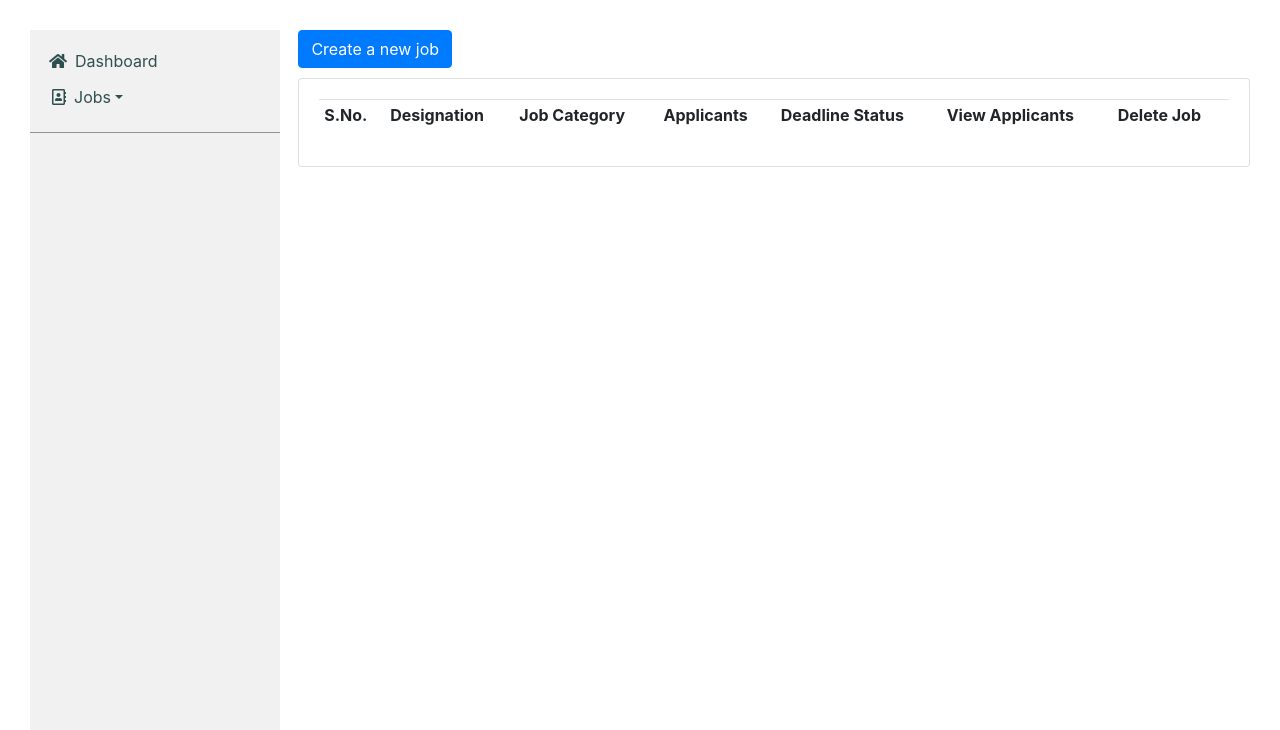
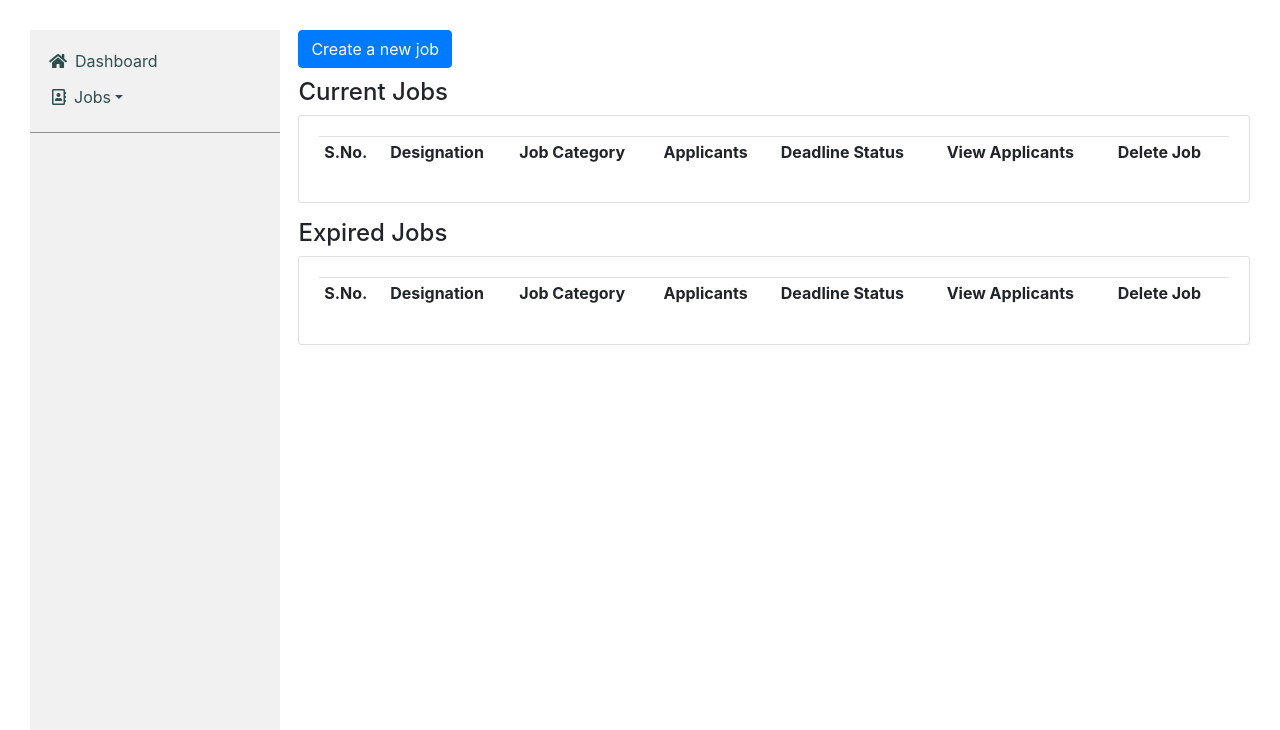
Before and after one commit to DIG-git/RECRUIT_DIG, a Django app: page /Dashboard/ in a window 1280 px wide. Shown: the part 70-800 px from the top of the page. Run offline with Django 3.2, Linux system fonts and the light colour scheme; the visitor is signed in with stand-in values (Sample User, id 1); data that the repository does not hold is empty; some libraries are stand-ins or nearby versions; some web fonts are replaced.

Commit message:
CV ranking

```diff
--- a/Dashboard/training.py
+++ b/Dashboard/training.py
@@ -1,6 +1,4 @@
 from nltk.corpus import stopwords
-import pandas as pd
-import nltk
 import string
 from nltk.tokenize import wordpunct_tokenize as tokenize
 from sklearn.feature_extraction.text import TfidfVectorizer
--- a/Dashboard/views.py
+++ b/Dashboard/views.py
@@ -1,7 +1,7 @@
 import os
 
 from django.shortcuts import render
-from Apply.models import EmployeeApplicants, Job, JobRequirements
+from Apply.models import EmployeeApplicants, Job, JobRequirements, Similarity
 
 from .training import train
 
@@ -20,15 +20,24 @@ def applicants(request, job_id):
 
     resume_list = []
 
-    similarity_list = []
+    job = JobRequirements.objects.get(job_id=job_id)
+    ranking = Similarity.objects.filter(job_id=job_id)
 
-    job = JobRequirements.objects.get(job_id=job_id)
+    job_object = Job.objects.get(id=job_id)
 
-    for applicant in applicants_list:
-        resume_list.append(applicant.resume.url)
+    if not job.active:
+        if not ranking:
+            for applicant in applicants_list:
+                resume_list.append(applicant.resume.url)
 
-    resume_list.append(job.description.url)
+            resume_list.append(job.description.url)
 
-    similarity_list = train(resume_list)
+            similarity_list = train(resume_list)
 
-    return render(request, 'Dashboard/applicants_list.html', {'applicants_list': applicants_list, 'resume_list': similarity_list})
+            for i in range(len(applicants_list)):
+                similarity = Similarity.objects.create(job_id=job_object, employee_id=EmployeeApplicants.objects.get(id=applicants_list[i].id), cosine_similarity=similarity_list[i])
+                similarity.save()
+
+    ranking_list = Similarity.objects.filter(job_id=job_id).order_by('-cosine_similarity')
+
+    return render(request, 'Dashboard/applicants_list.html', {'applicants_list': applicants_list, 'resume_list': ranking_list})
--- a/templates/Dashboard/applicants_list.html
+++ b/templates/Dashboard/applicants_list.html
@@ -51,7 +51,9 @@
 
 </body>
 {% for resume in resume_list %}
-    {{resume}}
+    {{resume.cosine_similarity}}
+    {{resume.employee_id.fname}}
+    <br>
 {% endfor %}
 </html>
 
--- a/templates/Dashboard/dashboard.html
+++ b/templates/Dashboard/dashboard.html
@@ -11,6 +11,7 @@
             counter-increment: section;
             content: counter(section);
         }
+
 </style>
 
 <div class="container-fluid" style="padding-top:100px;">
@@ -37,6 +38,7 @@
         <a href="{% url 'add_jobs' %}" class="btn btn-primary" style="margin-bottom:10px;">Create a new job</a>
         <div class="row">
             <div class="col-md">
+                <h4>Current Jobs</h4>
                 <div class="card card-body">
                     <table class="table table-sm table-hover">
                         <tr>
@@ -51,6 +53,7 @@
 
                         {% for i in job_list %}
                         {% for job in i.jobrequirements_set.all %}
+                        {% if job.active %}
                         <tr>
                             <td class="count"></td>
                             <td>{{job.post}}</td>
@@ -60,6 +63,40 @@
                             <td><a class="btn btn-sm btn-info" href="{% url 'applicants' i.id %}">View</a></td>
                             <td><a class="btn btn-sm btn-danger" href="#">Delete</a></td>
                         </tr>
+                        {% endif %}
+                        {% endfor %}
+                        {% endfor %}
+                    </table>
+                </div>
+            </div>
+        </div>
+        <div class="row mt-3">
+            <div class="col-md">
+                <h4>Expired Jobs</h4>
+                <div class="card card-body">
+                    <table class="table table-sm table-hover">
+                        <tr>
+                            <th>S.No.</th>
+                            <th>Designation</th>
+                            <th>Job Category</th>
+                            <th>Applicants</th>
+                            <th>Deadline Status</th>
+                            <th>View Applicants</th>
+                            <th>Delete Job</th>
+                        </tr>
+                        {% for i in job_list %}
+                        {% for job in i.jobrequirements_set.all %}
+                        {% if not job.active %}
+                        <tr>
+                            <td class="count"></td>
+                            <td>{{job.post}}</td>
+                            <td>{{job.job_id.job_category}}</td>
+                            <td>{{i.employeeapplicants_set.all.count}}</td> <!--find no of applicants-->
+                            <td>{{job.todate|date:'d M, Y'}}</td> <!-- status find out -->
+                            <td><a class="btn btn-sm btn-info" href="{% url 'applicants' i.id %}">View</a></td>
+                            <td><a class="btn btn-sm btn-danger" href="#">Delete</a></td>
+                        </tr>
+                        {% endif %}
                         {% endfor %}
                         {% endfor %}
                     </table>
```
Also changed, not shown: Apply/models.py (+14 -0 lines), Apply/migrations/0002_similarity.py (added).
